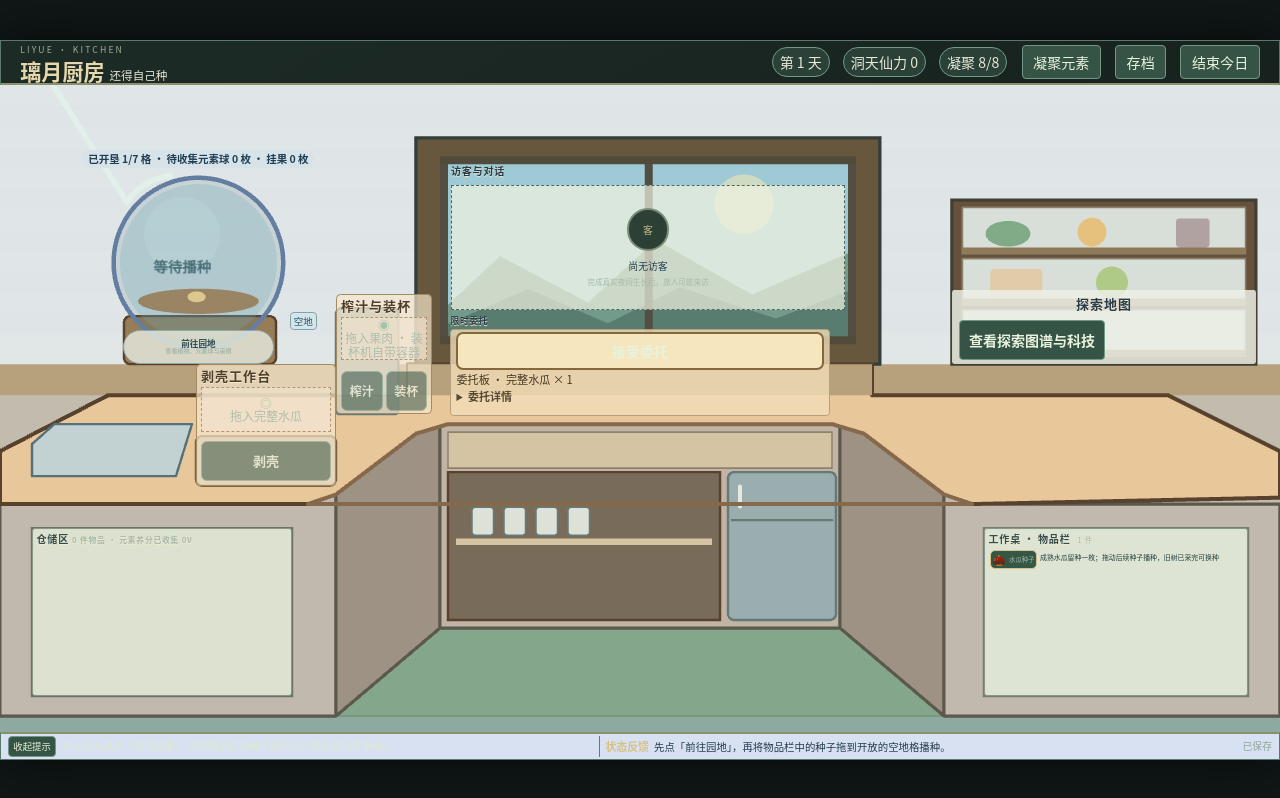
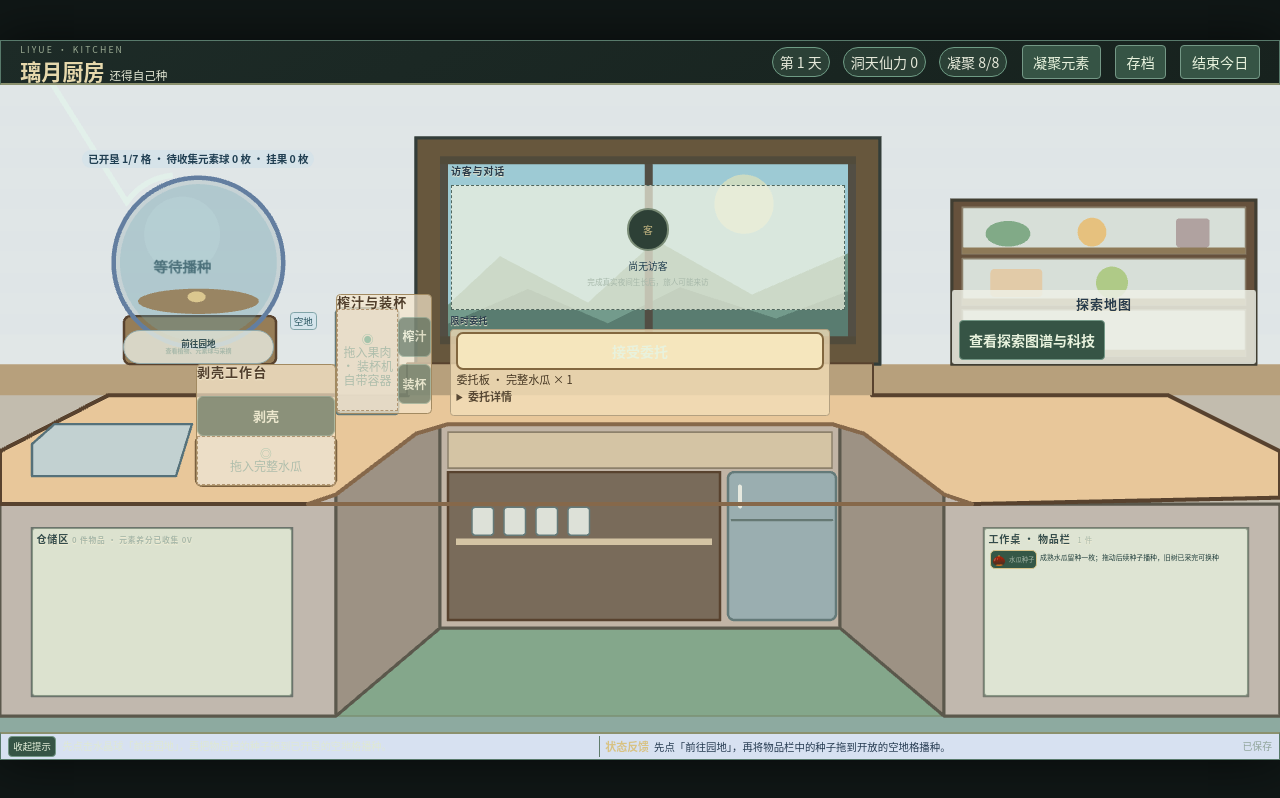
Before and after one commit to Ri0n72Y/idea-slime-bar, a React (Vite) app in the folder packages/liyue-kitchen/: page / in a window 1280 px wide. Built offline with nearby package versions, Linux system fonts and the light colour scheme.

Commit message:
fix(liyue): enforce world geometry for workshop drops

```diff
--- a/packages/liyue-kitchen/src/App.tsx
+++ b/packages/liyue-kitchen/src/App.tsx
@@ -45,15 +45,15 @@ function dropTargetAt(x: number, y: number,
   workshopPick: ((x: number, y: number) => WorkshopZone) | null): DropTarget {
   const element = document.elementFromPoint(x, y);
   const domZone = element?.closest("[data-item-drop-zone]")?.getAttribute("data-item-drop-zone");
-  // Exact DOM targets keep accessibility and precise item cards; the Pixi
-  // polygon is the fallback for countertop/cabinet areas outside DOM boxes.
+  // In the workshop only the shared Pixi world geometry authorizes drops.
+  // DOM targets still support interaction, but cannot enlarge device hit areas.
   const semantic = workshopPick?.(x, y);
   const polygonZone = semantic === "peel" || semantic === "juice" ||
     semantic === "storage" || semantic === "inventory" ? semantic : null;
   return {
-    zone: domZone === "inventory" || domZone === "storage" ||
-      domZone === "peel" || domZone === "juice" ? domZone : polygonZone,
-    scene: pick?.(x, y) ?? emptyScene,
+    zone: workshopPick ? polygonZone :
+      domZone === "inventory" || domZone === "storage" ? domZone : null,
+    scene: workshopPick ? emptyScene : pick?.(x, y) ?? emptyScene,
   };
 }
 
@@ -164,7 +164,7 @@ export function App() {
     const move = (event: PointerEvent) => {
       const current = dragRef.current;
       if (!current || event.pointerId !== current.pointerId) return;
-      const target = dropTargetAt(event.clientX, event.clientY, pickRef.current, workshopPickRef.current);
+      const target = dropTargetAt(event.clientX, event.clientY, pickRef.current, sceneRef.current === "workshop" ? workshopPickRef.current ?? (() => null) : null);
       const next = { ...current, x: event.clientX, y: event.clientY, target };
       dragRef.current = next;
       setDrag(next);
@@ -172,7 +172,7 @@ export function App() {
     const up = (event: PointerEvent) => {
       const current = dragRef.current;
       if (!current || event.pointerId !== current.pointerId) return;
-      const target = dropTargetAt(event.clientX, event.clientY, pickRef.current, workshopPickRef.current);
+      const target = dropTargetAt(event.clientX, event.clientY, pickRef.current, sceneRef.current === "workshop" ? workshopPickRef.current ?? (() => null) : null);
       dragRef.current = null;
       setDrag(null);
       if (Math.hypot(event.clientX - current.originX, event.clientY - current.originY) < 8) return;
--- a/packages/liyue-kitchen/src/workshop-pixi.css
+++ b/packages/liyue-kitchen/src/workshop-pixi.css
@@ -564,3 +564,16 @@
 .workshop-storage-overlay, .workshop-inventory-overlay {
   position:absolute; min-width:0; min-height:0;
 }
+
+/* v5 device drop affordances are anchored to the visible board/machine;
+   controls outside these boxes remain buttons, never drop zones. */
+.workshop-device-control > .peeling, .workshop-device-control > .juicing {
+  position:relative; display:block; overflow:visible; padding:0;
+}
+.workshop-device-control .workbench-drop {
+  position:absolute; margin:0; box-sizing:border-box; min-height:0; overflow:hidden;
+}
+.workshop-device-control .peeling .workbench-drop { left:0; top:59.210526%; width:100%; height:40.789474%; }
+.workshop-device-control .juicing .workbench-drop { left:0; top:11.333333%; width:65%; height:86.666667%; }
+.workshop-device-control .peeling > button { position:absolute; bottom:40.789474%; left:0; width:100%; }
+.workshop-device-control .juicing .actions { position:absolute; left:65%; top:11.333333%; width:35%; flex-direction:column; }
```
